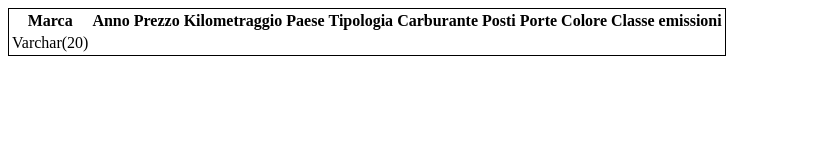
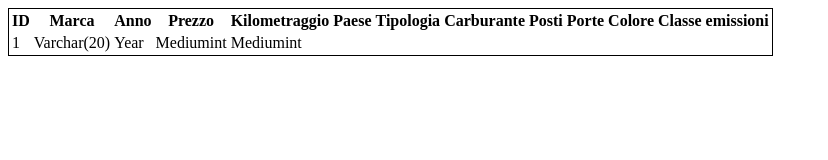
Before and after one commit to GiovanniCalia/db-first, a plain HTML site: page index.html in a window 1280 px wide. Shown: the whole page, without its empty margins (0-828 px from the left). Drawn offline with Linux system fonts and the light colour scheme.

Commit message:
Continuazione esercizio

```diff
--- a/index.html
+++ b/index.html
@@ -10,6 +10,7 @@
 <body>
     <table>
         <tr>
+            <th>ID</th>
             <th>Marca</th>
             <th>Anno</th>
             <th>Prezzo</th>
@@ -23,10 +24,11 @@
             <th>Classe emissioni</th>
          </tr>
          <tr>
+             <td>1</td>
              <td>Varchar(20)</td>
-             <td></td>
-             <td></td>
-             <td></td>
+             <td>Year</td>
+             <td>Mediumint</td>
+             <td>Mediumint</td>
              <td></td>
              <td></td>
              <td></td>
--- a/stile.css
+++ b/stile.css
@@ -1,4 +1,3 @@
-
 table{
     border: 1px solid black;
 }
```
